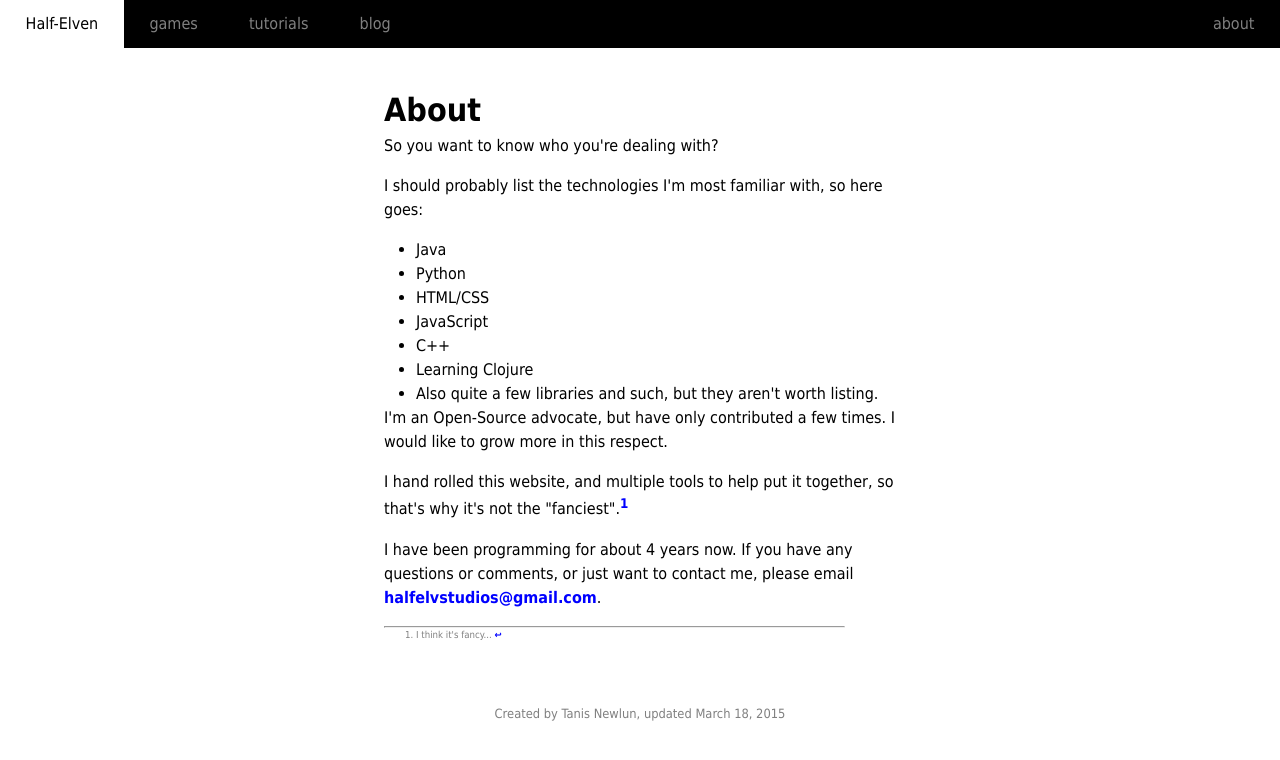
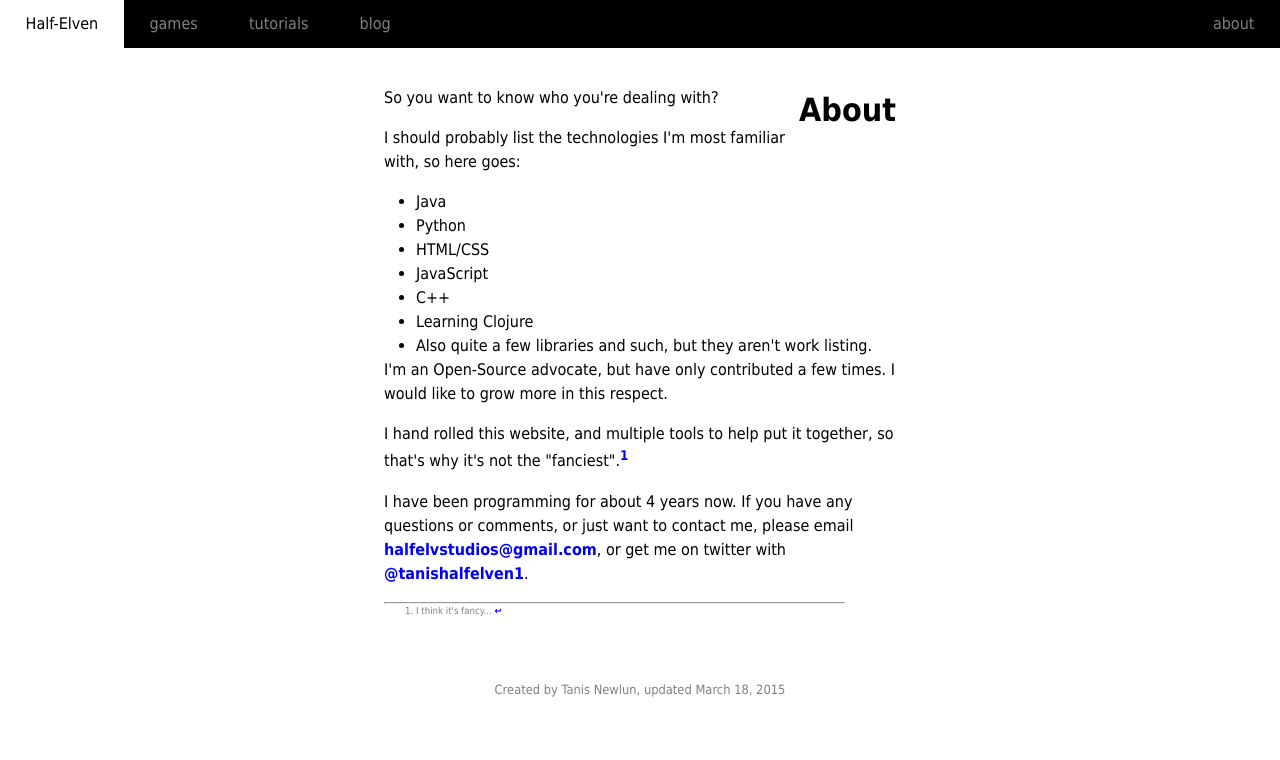
Before and after one commit to tanishalfelven/tanishalfelven.github.io, a plain HTML site: page about/index.html in a window 1280 px wide. Drawn offline with Linux system fonts and the light colour scheme.

Commit message:
Added twitter.

```diff
--- a/about/index.html
+++ b/about/index.html
@@ -25,7 +25,7 @@
 
 		<!-- Body !-->
 		<div id="text">
-			<h1>About</h1>
+<h1 id="about">About</h1>
 <p>So you want to know who you're dealing with?</p>
 <p>I should probably list the technologies I'm most familiar with, so here goes:</p>
 <ul>
@@ -35,11 +35,11 @@
 <li>JavaScript</li>
 <li>C++</li>
 <li>Learning Clojure</li>
-			<li>Also quite a few libraries and such, but they aren't worth listing.</li>
+<li>Also quite a few libraries and such, but they aren't work listing.</li>
 </ul>
 <p>I'm an Open-Source advocate, but have only contributed a few times. I would like to grow more in this respect.</p>
 <p>I hand rolled this website, and multiple tools to help put it together, so that's why it's not the "fanciest".<sup id="fnref:fancy"><a href="#fn:fancy" rel="footnote">1</a></sup></p>
-			<p>I have been programming for about 4 years now. If you have any questions or comments, or just want to contact me, please email <a href="&#109;&#97;&#105;&#108;&#116;&#111;&#58;&#104;&#97;&#108;&#102;&#101;&#108;&#118;&#115;&#116;&#117;&#100;&#105;&#111;&#115;&#64;&#103;&#109;&#97;&#105;&#108;&#46;&#99;&#111;&#109;">&#104;&#97;&#108;&#102;&#101;&#108;&#118;&#115;&#116;&#117;&#100;&#105;&#111;&#115;&#64;&#103;&#109;&#97;&#105;&#108;&#46;&#99;&#111;&#109;</a>.</p>
+<p>I have been programming for about 4 years now. If you have any questions or comments, or just want to contact me, please email <a href="&#109;&#97;&#105;&#108;&#116;&#111;&#58;&#104;&#97;&#108;&#102;&#101;&#108;&#118;&#115;&#116;&#117;&#100;&#105;&#111;&#115;&#64;&#103;&#109;&#97;&#105;&#108;&#46;&#99;&#111;&#109;">&#104;&#97;&#108;&#102;&#101;&#108;&#118;&#115;&#116;&#117;&#100;&#105;&#111;&#115;&#64;&#103;&#109;&#97;&#105;&#108;&#46;&#99;&#111;&#109;</a>, or get me on twitter with <a href="https://twitter.com/tanishalfelven1">@tanishalfelven1</a>.</p>
 <div class="footnote">
 <hr />
 <ol>
```
Lines whose indentation alone changed are shown as unchanged.
